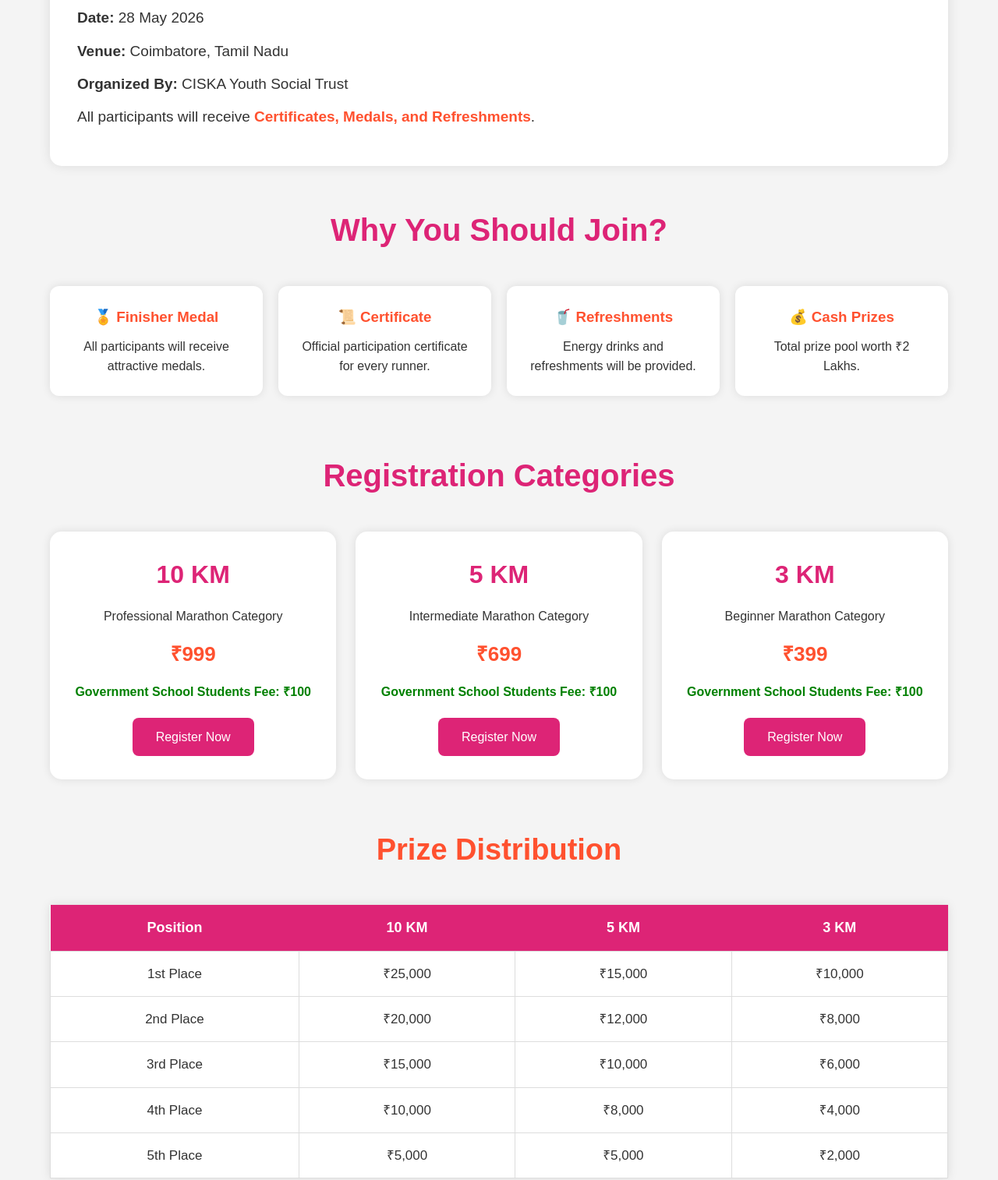
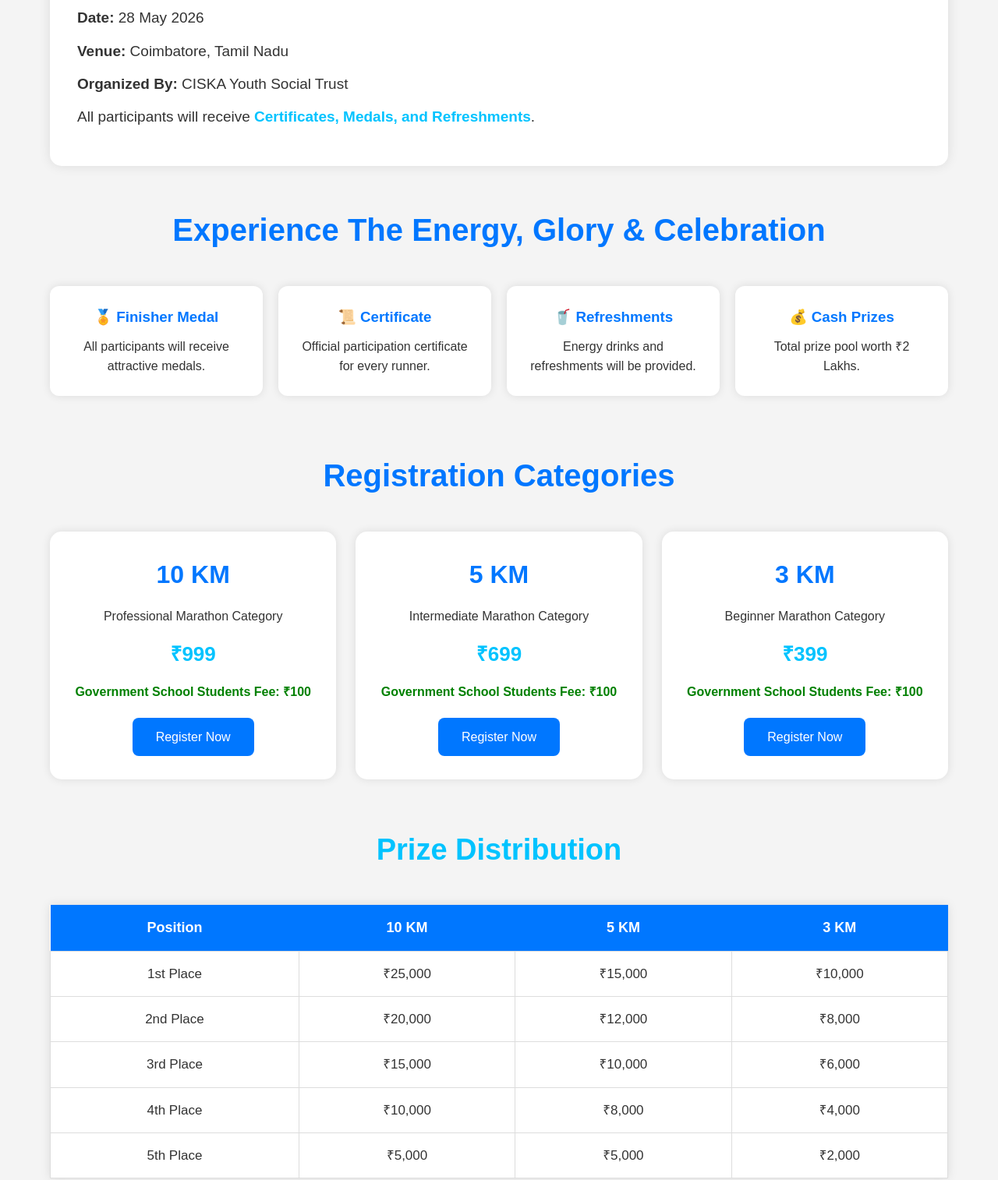
Before and after one commit to ASDKowshik2006/ciska-marathon, a plain HTML site: page index.html in a window 1280 px wide. Shown: the part 1120-2634 px from the top of the page at 78% size. Drawn offline with Linux system fonts and the light colour scheme.

Commit message:
Update change index.html

```diff
--- a/index.html
+++ b/index.html
@@ -21,7 +21,7 @@
     }
 
     header{
-      background:linear-gradient(to right,#ff512f,#dd2476);
+      background:linear-gradient(to right,#0f2027,#203a43,#2c5364);
       color:white;
       text-align:center;
       padding:50px 20px;
@@ -42,7 +42,7 @@
       font-size:28px;
       font-weight:bold;
       background:white;
-      color:#dd2476;
+      color:#0077ff;
       display:inline-block;
       padding:10px 25px;
       border-radius:8px;
@@ -77,7 +77,7 @@
     .hero-btn{
       display:inline-block;
       padding:15px 35px;
-      background:#ff512f;
+      background:#0077ff;
       color:white;
       text-decoration:none;
       font-size:20px;
@@ -86,7 +86,7 @@
     }
 
     .hero-btn:hover{
-      background:#dd2476;
+      background:#00c3ff;
     }
 
     .container{
@@ -99,7 +99,7 @@
     .section-title{
       text-align:center;
       font-size:40px;
-      color:#dd2476;
+      color:#0077ff;
       margin-bottom:30px;
     }
 
@@ -112,7 +112,7 @@
     }
 
     .highlight{
-      color:#ff512f;
+      color:#00c3ff;
       font-weight:bold;
     }
 
@@ -142,7 +142,7 @@
     }
 
     .benefit-card h3{
-      color:#ff512f;
+      color:#0077ff;
       margin-bottom:10px;
     }
 
@@ -167,14 +167,14 @@
     }
 
     .card h3{
-      color:#dd2476;
+      color:#0077ff;
       font-size:32px;
       margin-bottom:15px;
     }
 
     .fee{
       font-size:26px;
-      color:#ff512f;
+      color:#00c3ff;
       font-weight:bold;
       margin:15px 0;
     }
@@ -189,7 +189,7 @@
       display:inline-block;
       margin-top:20px;
       padding:12px 30px;
-      background:#dd2476;
+      background:#0077ff;
       color:white;
       text-decoration:none;
       border-radius:8px;
@@ -197,7 +197,7 @@
     }
 
     .register-btn:hover{
-      background:#ff512f;
+      background:#00c3ff;
     }
 
     table{
@@ -209,7 +209,7 @@
     }
 
     table th{
-      background:#dd2476;
+      background:#0077ff;
       color:white;
       padding:15px;
       font-size:18px;
@@ -225,7 +225,7 @@
     .prize-heading{
       text-align:center;
       margin-top:60px;
-      color:#ff512f;
+      color:#00c3ff;
       font-size:38px;
     }
 
@@ -252,7 +252,7 @@
     }
 
     footer{
-      background:#222;
+      background:#0f2027;
       color:white;
       text-align:center;
       padding:35px 20px;
@@ -272,7 +272,7 @@
     }
 
     .social-links a:hover{
-      color:#ff512f;
+      color:#00c3ff;
     }
 
     @media(max-width:768px){
@@ -367,7 +367,9 @@
 
     <!-- BENEFITS -->
 
-    <h2 class="section-title">Why You Should Join?</h2>
+    <h2 class="section-title">
+      Experience The Energy, Glory & Celebration
+    </h2>
 
     <div class="benefits">
 
```
